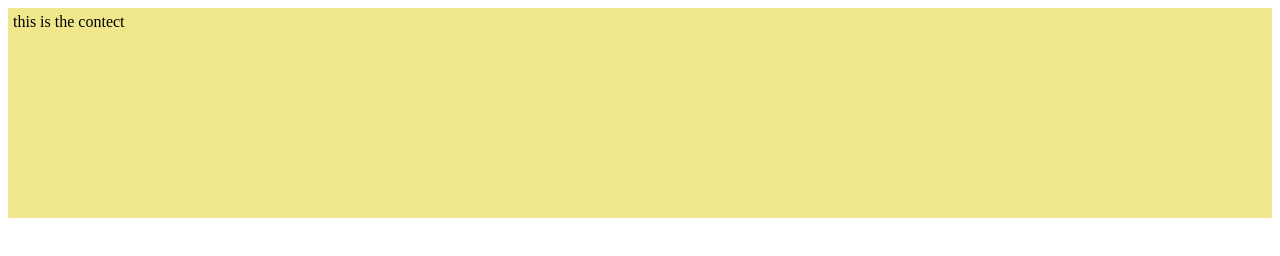
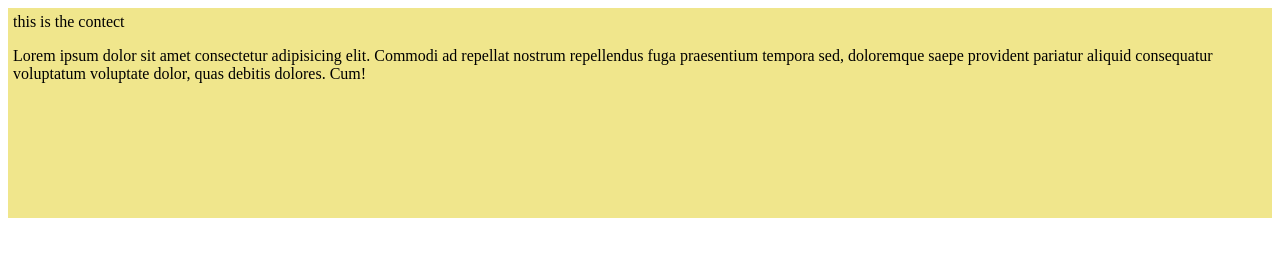
Before and after one commit to mo734jeep/lec-8-mujeep, a plain HTML site: page index.html in a window 1280 px wide. Drawn offline with Linux system fonts and the light colour scheme.

Commit message:
adding paragraph

```diff
--- a/index.html
+++ b/index.html
@@ -7,6 +7,8 @@
     <link rel="stylesheet" href="style.css">
 </head>
 <body>
-    <div class="content">this is the contect</div>
+    <div class="content">this is the contect
+        <p>Lorem ipsum dolor sit amet consectetur adipisicing elit. Commodi ad repellat nostrum repellendus fuga praesentium tempora sed, doloremque saepe provident pariatur aliquid consequatur voluptatum voluptate dolor, quas debitis dolores. Cum!</p>
+    </div>
 </body>
 </html>
```
